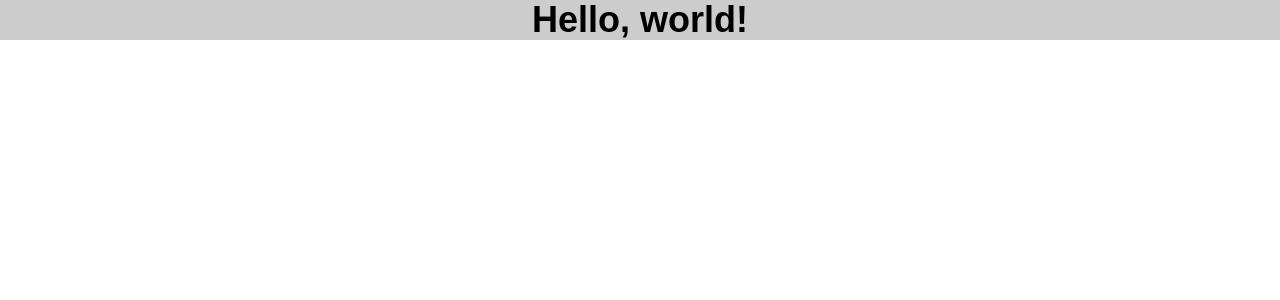
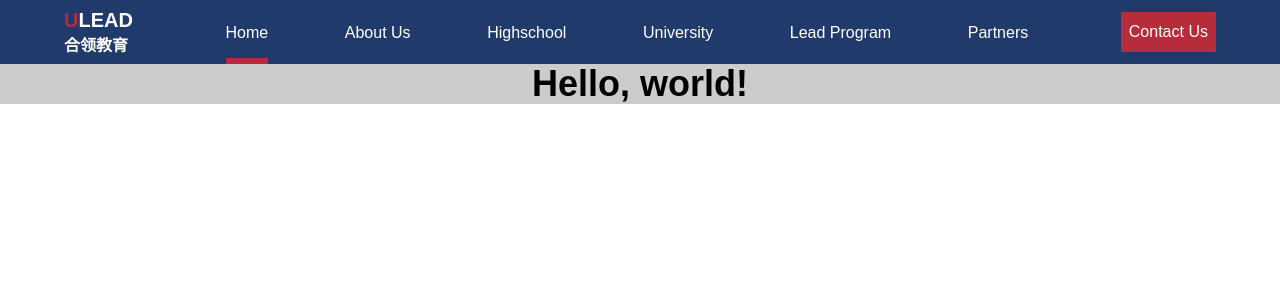
Before and after one commit to jacobsun000/ulead, a Next.js app: page / in a window 1280 px wide. Shown: the top 300 px of the page. Built offline with nearby package versions, Linux system fonts and the light colour scheme.

Commit message:
feat: Header component

```diff
--- a/app/page.js
+++ b/app/page.js
@@ -1,6 +1,9 @@
+import Header from "@/ui/Header";
+
 export default function Home() {
   return (
     <div>
+      <Header />
       <h1 className="text-4xl font-bold text-center bg-[#ccc] text-black">Hello, world!</h1>
     </div>
   );
--- a/tailwind.config.js
+++ b/tailwind.config.js
@@ -1,15 +1,17 @@
 /** @type {import('tailwindcss').Config} */
 module.exports = {
   content: [
-    "./pages/**/*.{js,ts,jsx,tsx,mdx}",
-    "./components/**/*.{js,ts,jsx,tsx,mdx}",
+    "./ui/**/*.{js,ts,jsx,tsx,mdx}",
     "./app/**/*.{js,ts,jsx,tsx,mdx}",
   ],
   theme: {
     extend: {
       colors: {
-        background: "var(--background)",
-        foreground: "var(--foreground)",
+        primary: "#B62C3A",
+        secondary: "#213A6C",
+        white: "#ffffff",
+        background: "#ffffff",
+        foreground: "#000000",
       },
     },
   },
--- /dev/null
+++ b/ui/Header.js
@@ -0,0 +1,34 @@
+function NavItem({ children, href, selected }) {
+  return (
+    <div className="h-full flex items-center">
+      <a
+        href={href}
+        className={`text-white pt-2 border-b-[6px] ${selected ? 'border-primary' : 'border-transparent'} h-full flex items-center`}
+      >
+        {children}
+      </a>
+    </div>
+  );
+}
+
+
+export default function Header() {
+  return (
+    <header className="bg-secondary flex justify-between items-center px-16 h-16">
+      <div className="flex flex-col py-2 mr-4">
+        <div>
+          <span className="text-primary text-xl font-semibold">U</span>
+          <span className="text-white text-xl font-semibold">LEAD</span>
+        </div>
+        <span className="text-white font-semibold">合领教育</span>
+      </div>
+      <NavItem selected>Home</NavItem>
+      <NavItem>About Us</NavItem>
+      <NavItem>Highschool</NavItem>
+      <NavItem>University</NavItem>
+      <NavItem>Lead Program</NavItem>
+      <NavItem>Partners</NavItem>
+      <button className="bg-primary text-white ml-4 p-2 rounded-sm">Contact Us</button>
+    </header>
+  );
+}
```
